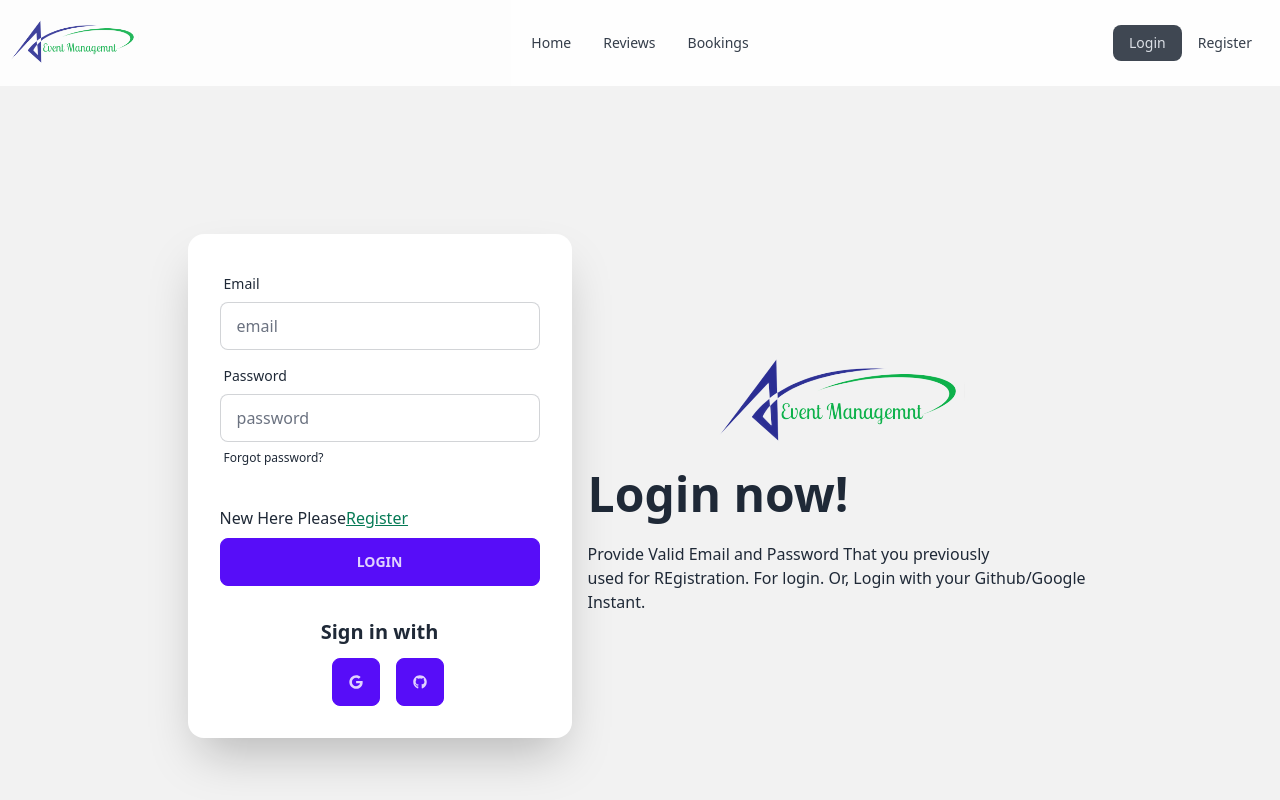
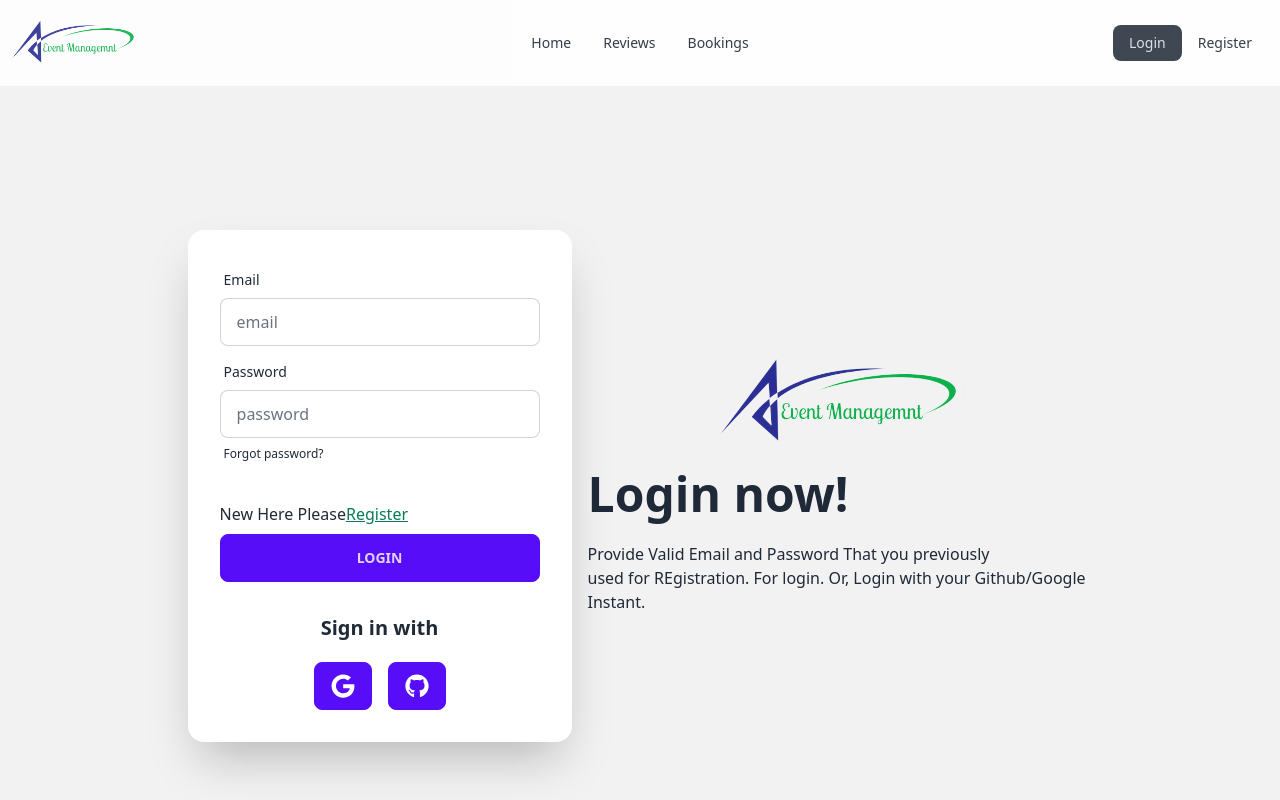
Before and after one commit to mahfuj80/Event-Managemnt-A9, a React (Vite) app: page /login in a window 1280 px wide. Shown: the top 800 px of the page. Built offline with nearby package versions, Linux system fonts and the light colour scheme; no server answers.

Commit message:
sign in buttons with github and google fixed ui

```diff
--- a/src/Pages/Login/Login.jsx
+++ b/src/Pages/Login/Login.jsx
@@ -1,6 +1,5 @@
 import { Link, useLocation, useNavigate } from 'react-router-dom';
 import useAuth from '../../hooks/useAuth';
-import { GoogleAuthProvider } from 'firebase/auth';
 import { FaGithub, FaGoogle } from 'react-icons/fa';
 import toast from 'react-hot-toast';
 
@@ -117,20 +116,22 @@ const Login = () => {
                 ></input>
               </div>
             </form>
-            <div className="px-8 pb-8 text-center space-x-4">
+            <div className="px-8 pb-8 text-center flex gap-2 flex-col">
               <p className="text-xl font-bold mb-3">Sign in with</p>
+              <div className="flex gap-4 items-center justify-center">
                 <button
                   onClick={() => handleGoogle()}
                   className="btn btn-primary"
                 >
-                <FaGoogle></FaGoogle>
+                  <FaGoogle className="text-2xl text-white"></FaGoogle>
                 </button>
                 <button
                   onClick={() => handleGithub()}
                   className="btn btn-primary"
                 >
-                <FaGithub></FaGithub>
+                  <FaGithub className="text-2xl text-white"></FaGithub>
                 </button>
+              </div>
             </div>
           </div>
         </div>
```
Lines whose indentation alone changed are shown as unchanged.
